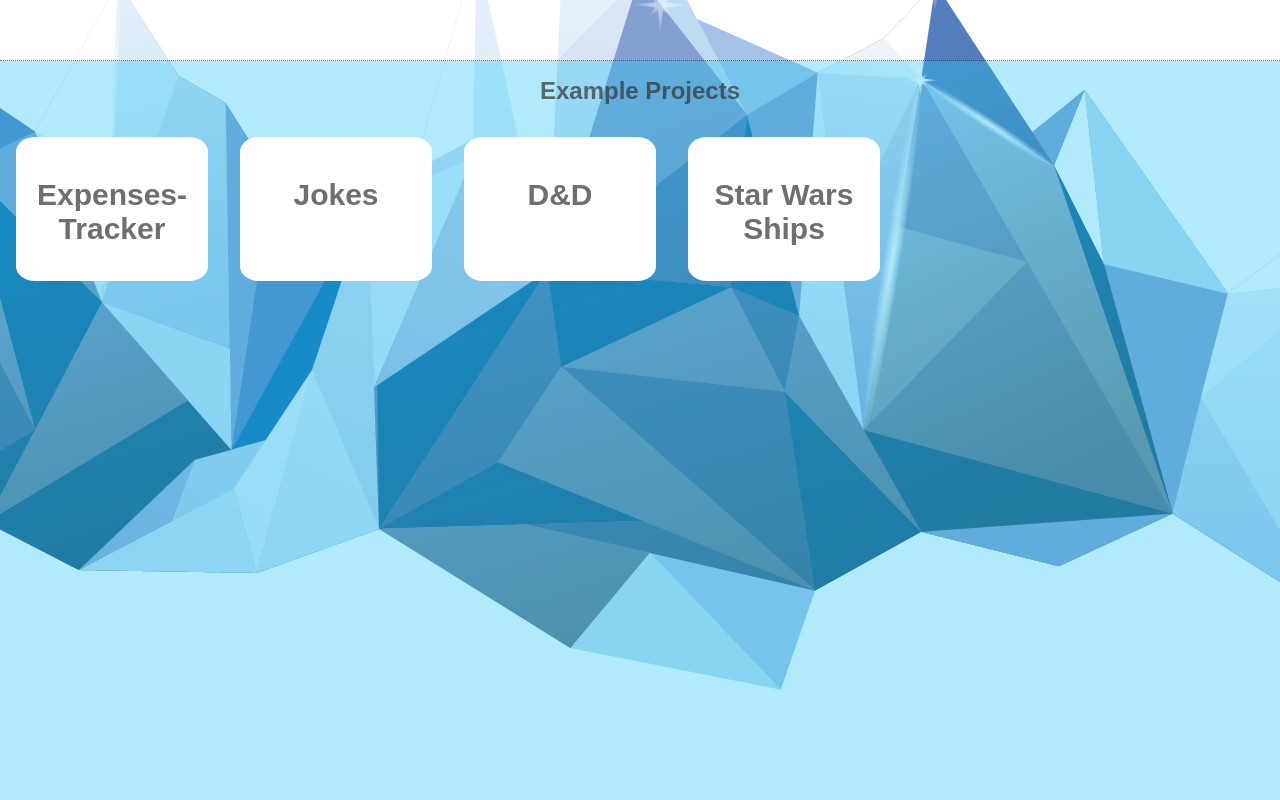
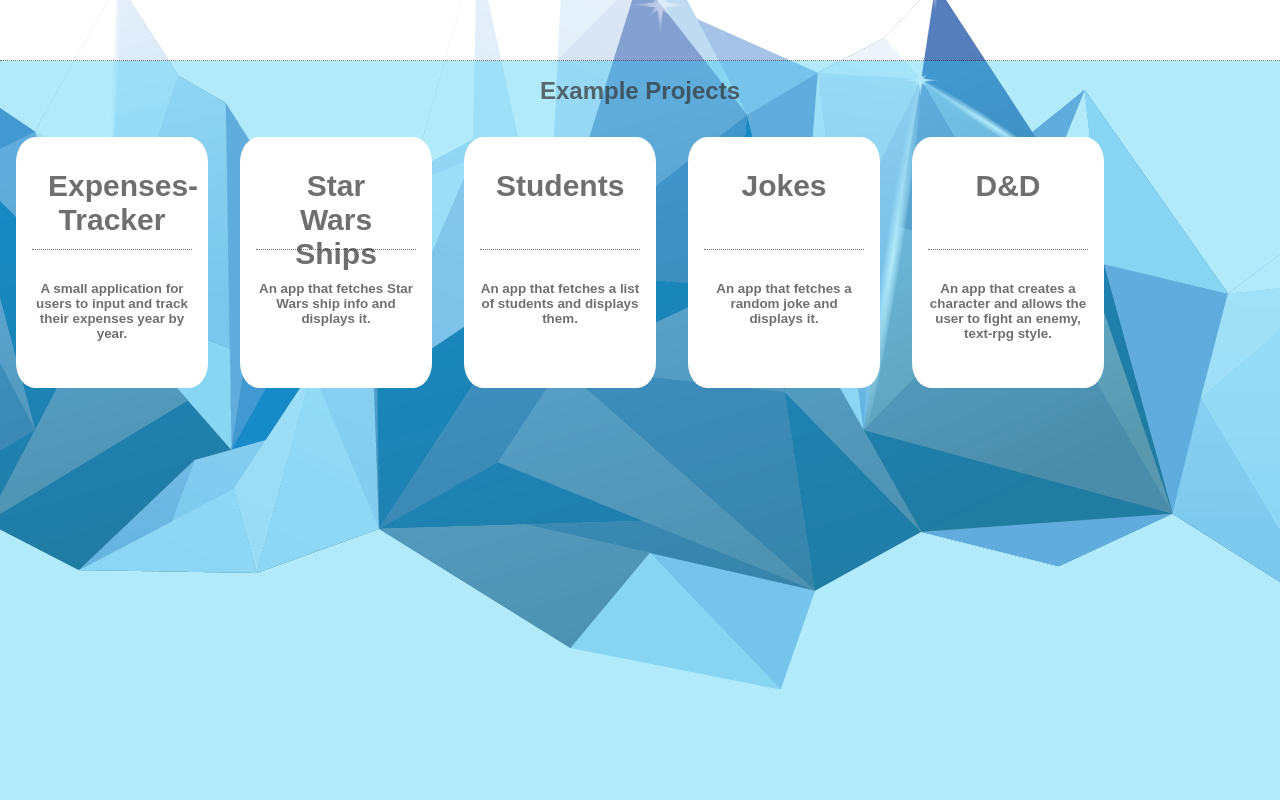
Before and after one commit to HarrySIV/resume, a React (Create React App) app: page / in a window 1280 px wide. Shown: the part 740-1540 px from the top of the page. Built offline with nearby package versions, Linux system fonts and the light colour scheme; a web font is replaced by a local one.

Commit message:
updating projects

```diff
--- a/src/App.module.css
+++ b/src/App.module.css
@@ -76,7 +76,7 @@
 
 .projLang {
    position: relative;
-   bottom: -40rem;
+   bottom: -35rem;
 }
 
 #mainTitle {
--- a/src/Components/ProjectsCard/ProjectsCard.module.css
+++ b/src/Components/ProjectsCard/ProjectsCard.module.css
@@ -1,9 +1,6 @@
 .card {
-   display: inline-block;
-   height: 7rem;
    width: 10rem;
    overflow: hidden;
-   display: inline;
    background-color: white;
    margin: 1rem;
    padding: 1rem;
@@ -16,7 +13,12 @@
    flex-wrap: wrap;
 }
 
+.projName {
+   margin: 0;
+   padding: 0;
+}
+
 .topCard {
-   height: 7rem;
-   width: 10rem;
+   height: 4rem;
+   padding: 1rem;
 }
--- a/src/Components/ProjectsCard/ProjectsCard.tsx
+++ b/src/Components/ProjectsCard/ProjectsCard.tsx
@@ -2,9 +2,10 @@
 
 const projects = [
    {id: 0, name: `Expenses-Tracker`, link: `https://harrysiv.github.io/expenses-chart/`, description: `A small application for users to input and track their expenses year by year.`},
-   {id: 1, name: `Jokes`, link: `none`, description: `An app that fetches a random joke and displays it.`},
-   {id: 2, name: `D&D`, link: `none`, description: `An app that creates a character and allows the user to fight an enemy text-rpg style.`},
-   {id: 3, name: `Star Wars Ships`, link: `https://harrysiv.github.io/swships/`, description: `An app that fetches Star Wars Ship info from an API and displays it.`},
+   {id: 1, name: `Star Wars Ships`, link: `https://harrysiv.github.io/swships/`, description: `An app that fetches Star Wars ship info and displays it.`},
+   {id: 2, name: `Students`, link: `https://harrysiv.github.io/fetchstudents-app/`, description: `An app that fetches a list of students and displays them.`},
+   {id: 3, name: `Jokes`, link: `https://harrysiv.github.io/jokes/`, description: `An app that fetches a random joke and displays it.`},
+   {id: 4, name: `D&D`, link: `none`, description: `An app that creates a character and allows the user to fight an enemy, text-rpg style.`},
 ];
 
 
@@ -18,8 +19,9 @@
          {projects.map(project => (
             <a className={styles.card} href={project.link}>
                <div className={styles.topCard}>
-                  <h2>{project.name}</h2>
+                  <h2 className={styles.projName}>{project.name}</h2>
                </div>
+               <hr />
                <h6 id={`${project.id}`} >{project.description}</h6>
             </a>
          ))}
```
